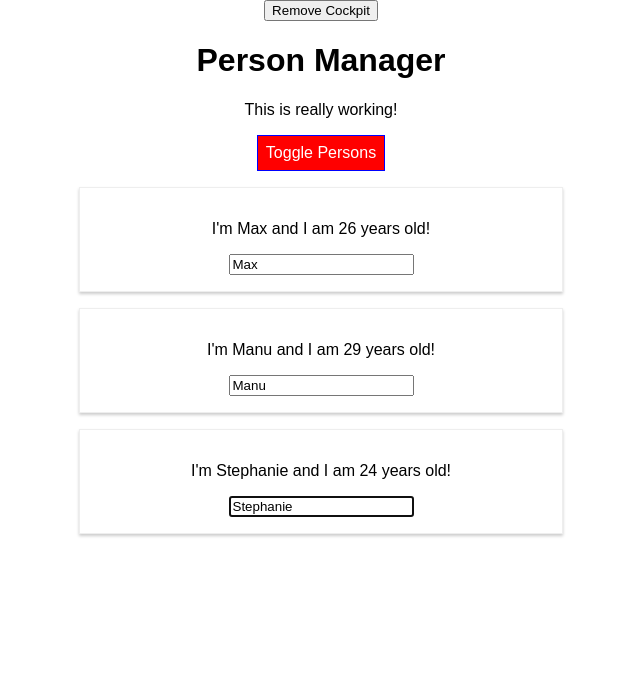
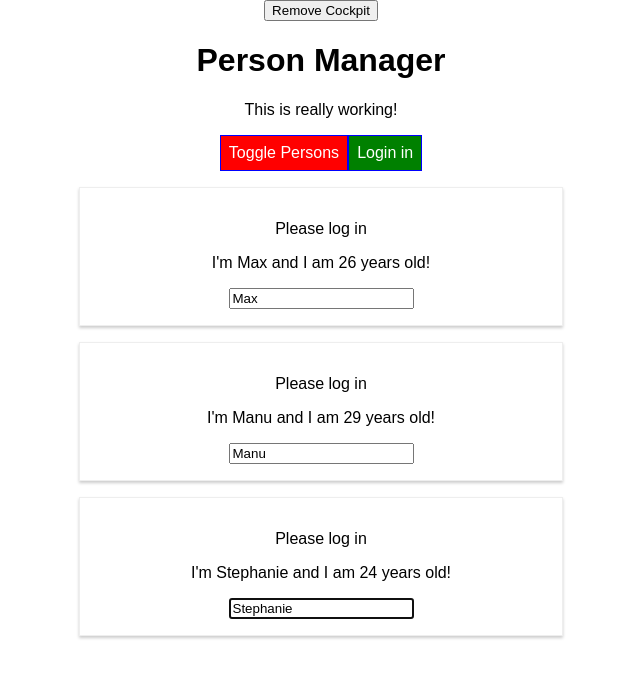
Before and after one commit to RaidenDilan/react-complete-guide, a React app: page / in a window 1280 px wide. Shown: the top 678 px of the page, without its empty margins (319-959 px from the left). Built offline with nearby package versions, Linux system fonts and the light colour scheme; the HTML template or start-up script is replaced by a standard one.

Commit message:
Understanding Prop Chain Problems

```diff
--- a/src/components/Cockpit/Cockpit.js
+++ b/src/components/Cockpit/Cockpit.js
@@ -48,6 +48,7 @@ const cockpit = (props) => {
         >
         Toggle Persons
         </button>
+      <button onClick={ props.login }>Login in</button>
     </div>
   );
 };
--- a/src/components/Persons/Person/Person.js
+++ b/src/components/Persons/Person/Person.js
@@ -31,6 +31,7 @@ class Person extends Component {
     // You can also import Fragment from react. and replace Aux with Fragment.
     return (
       <Aux>
+        { this.props.isAuth ? <p>Authenticated</p> : <p>Please log in</p> }
         <p onClick={ this.props.click }>I'm { this.props.name } and I am { this.props.age } years old! </p>
         <p>{ this.props.children }</p>
         <input
--- a/src/components/Persons/Persons.js
+++ b/src/components/Persons/Persons.js
@@ -48,11 +48,12 @@ class Persons extends PureComponent {
 
     return this.props.persons.map((person, index) => {
       return <Person
-      click= { () => this.props.clicked(index) }
-      name={ person.name }
-      age={ person.age }
-      key={ person.id }
-      changed={ (event) => this.props.changed(event, person.id) }
+        click= { () => this.props.clicked(index) }
+        name={ person.name }
+        age={ person.age }
+        key={ person.id }
+        changed={ (event) => this.props.changed(event, person.id) }
+        isAuth={ this.props.isAuthenticated }
       />
     });
   }
--- a/src/containers/App.js
+++ b/src/containers/App.js
@@ -34,7 +34,8 @@ class App extends Component {
     otherState: 'some other value',
     showPersons: false,
     showCockpit: true,
-    changedCounter: 0
+    changedCounter: 0,
+    authenticated: false
   }
 
   static getDerivedStateFromProps(props, state) {
@@ -113,6 +114,10 @@ class App extends Component {
     this.setState({ persons: persons });
   }
 
+  loginHandler = () => {
+    this.setState({ authenticated: true });
+  };
+
   render() {
     let persons = null;
     console.log('[App.js] render');
@@ -122,6 +127,7 @@ class App extends Component {
         persons={ this.state.persons }
         clicked={ this.deletePersonsHandler }
         changed={ this.nameChangedHandler }
+        isAuthenticated={ this.state.authenticated }
         />
     }
 
@@ -138,6 +144,7 @@ class App extends Component {
           showPersons={ this.state.showPersons }
           personsLength={ this.state.persons.length }
           clicked={ this.togglePersonsHandler }
+          login={ this.loginHandler }
           /> : null }
         { persons }
       </Aux>
```
